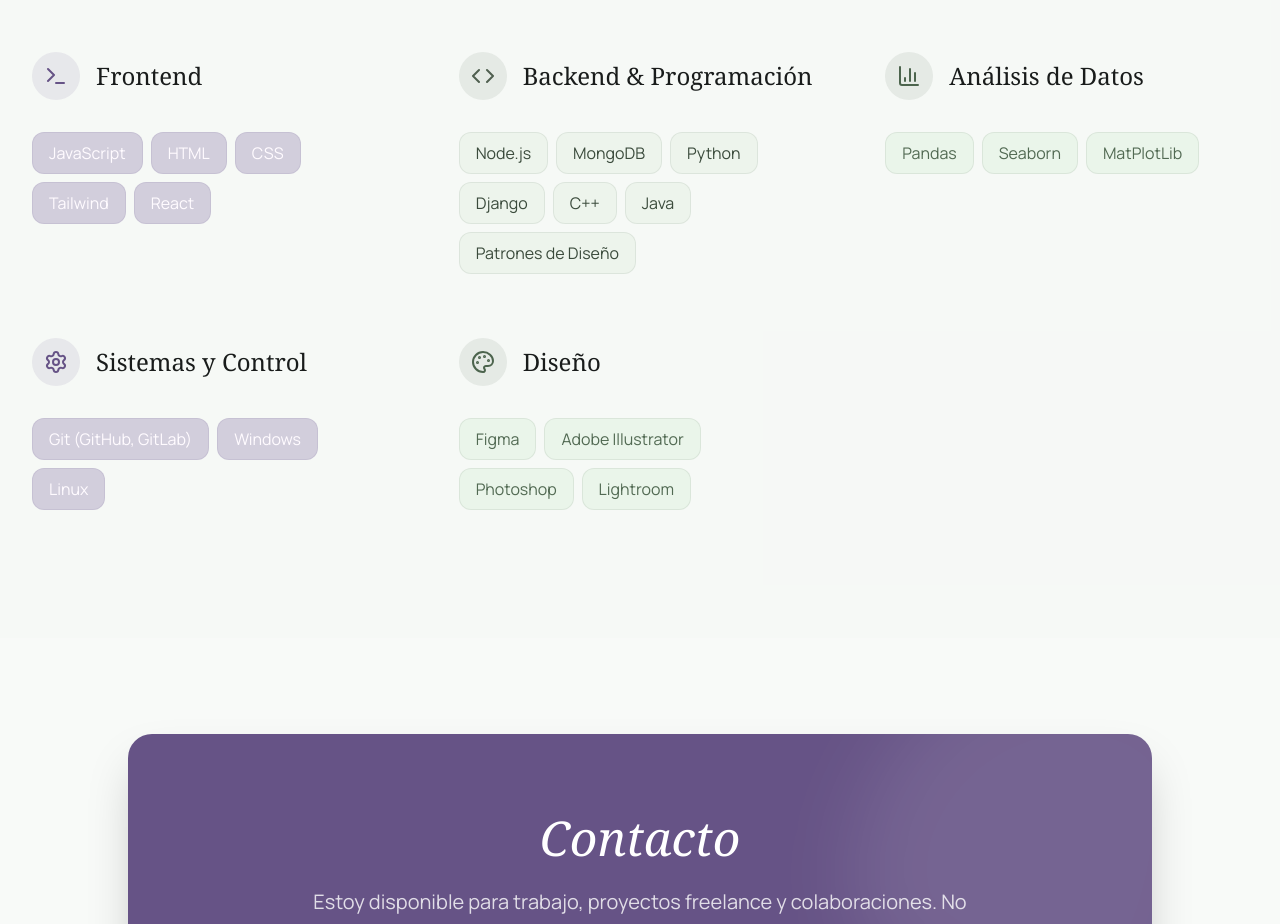
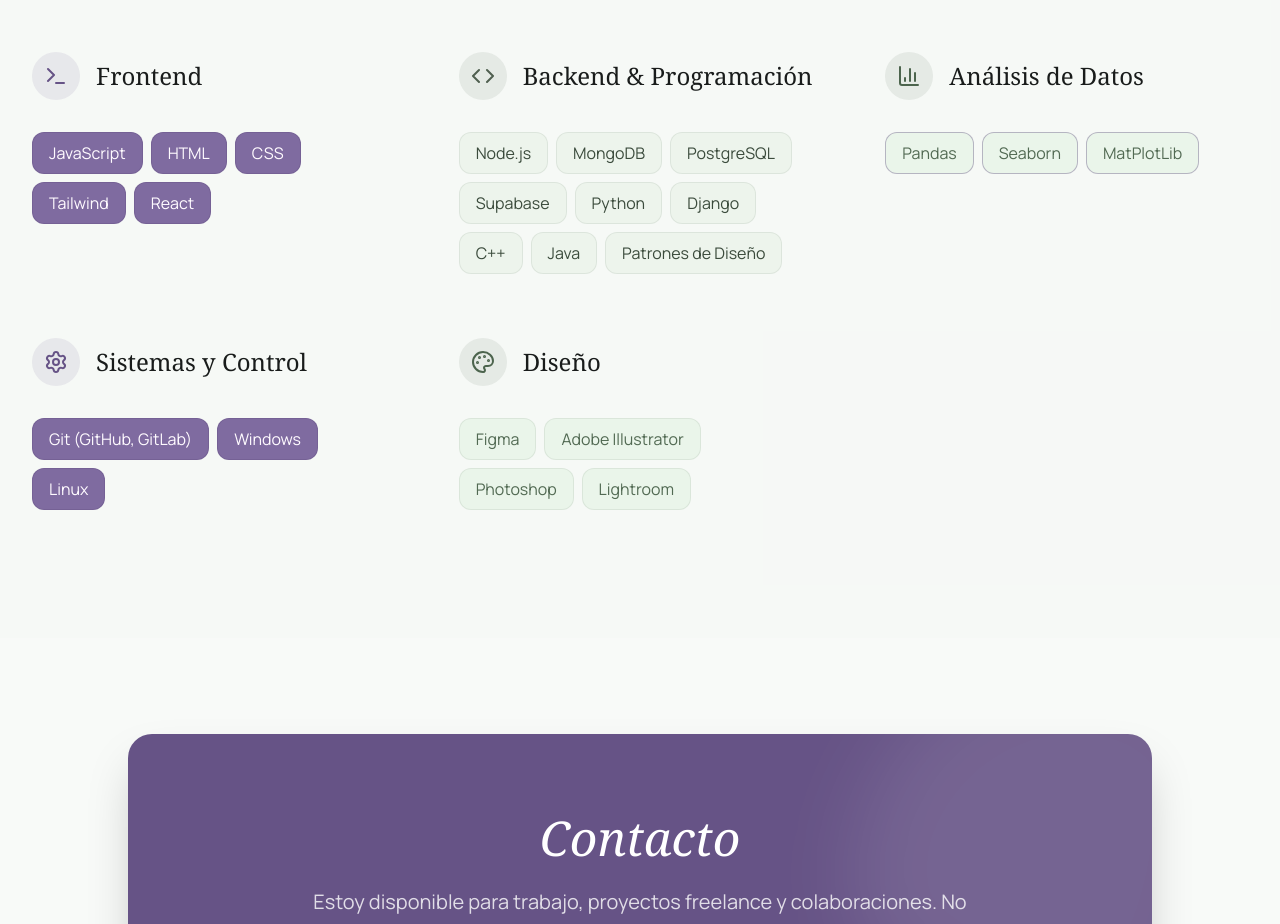
Before and after one commit to LucaChicconi/Luca-Martin-Chicconi, a React (Vite) app: page / in a window 1280 px wide. Shown: the part 3480-4404 px from the top of the page. Built offline with nearby package versions, Linux system fonts and the light colour scheme.

Commit message:
fix botoncitos violeta

```diff
--- a/src/App.tsx
+++ b/src/App.tsx
@@ -347,7 +347,7 @@
           </div>
           <div className="flex flex-wrap gap-2 relative z-10">
             {["JavaScript", "HTML", "CSS", "Tailwind", "React"].map(tool => (
-              <span key={tool} className="px-4 py-2 rounded-xl bg-primary-container/30 text-on-primary-container border border-primary/10 hover:bg-primary/10 transition-colors cursor-default">
+              <span key={tool} className="px-4 py-2 rounded-xl bg-primary-container text-on-primary-container border border-primary/40 hover:bg-secondary/40 hover:text-black/80 transition-colors cursor-default">
                 {tool}
               </span>
             ))}
@@ -362,7 +362,7 @@
             <h3 className="font-headline text-2xl">Backend & Programación</h3>
           </div>
           <div className="flex flex-wrap gap-2 relative z-10">
-            {["Node.js", "MongoDB", "Python", "Django", "C++", "Java","Patrones de Diseño"].map(tool => (
+            {["Node.js", "MongoDB", "PostgreSQL","Supabase" ,"Python", "Django", "C++", "Java","Patrones de Diseño"].map(tool => (
               <span key={tool} className="px-4 py-2 rounded-xl bg-tertiary-fixed/30 text-on-tertiary-fixed-variant border border-tertiary/10 hover:bg-tertiary/10 transition-colors cursor-default">
                 {tool}
               </span>
@@ -379,7 +379,7 @@
           </div>
           <div className="flex flex-wrap gap-2 relative z-10">
             {["Pandas", "Seaborn", "MatPlotLib"].map(tool => (
-              <span key={tool} className="px-4 py-2 rounded-xl bg-secondary-container/30 text-on-secondary-container border border-secondary/10 hover:bg-secondary/10 transition-colors cursor-default">
+              <span key={tool} className="px-4 py-2 rounded-xl bg-secondary-container/30 text-on-secondary-container border border-primary/40 hover:bg-secondary/40 hover:text-black/80 transition-colors cursor-default">
                 {tool}
               </span>
             ))}
@@ -395,7 +395,7 @@
           </div>
           <div className="flex flex-wrap gap-2 relative z-10">
             {["Git (GitHub, GitLab)", "Windows", "Linux"].map(tool => (
-              <span key={tool} className="px-4 py-2 rounded-xl bg-primary-container/30 text-on-primary-container border border-primary/10 hover:bg-primary/10 transition-colors cursor-default">
+              <span key={tool} className="px-4 py-2 rounded-xl bg-primary-container text-on-primary-container border border-primary/40 hover:bg-secondary/40 hover:text-black/80 transition-colors cursor-default">
                 {tool}
               </span>
             ))}
```
